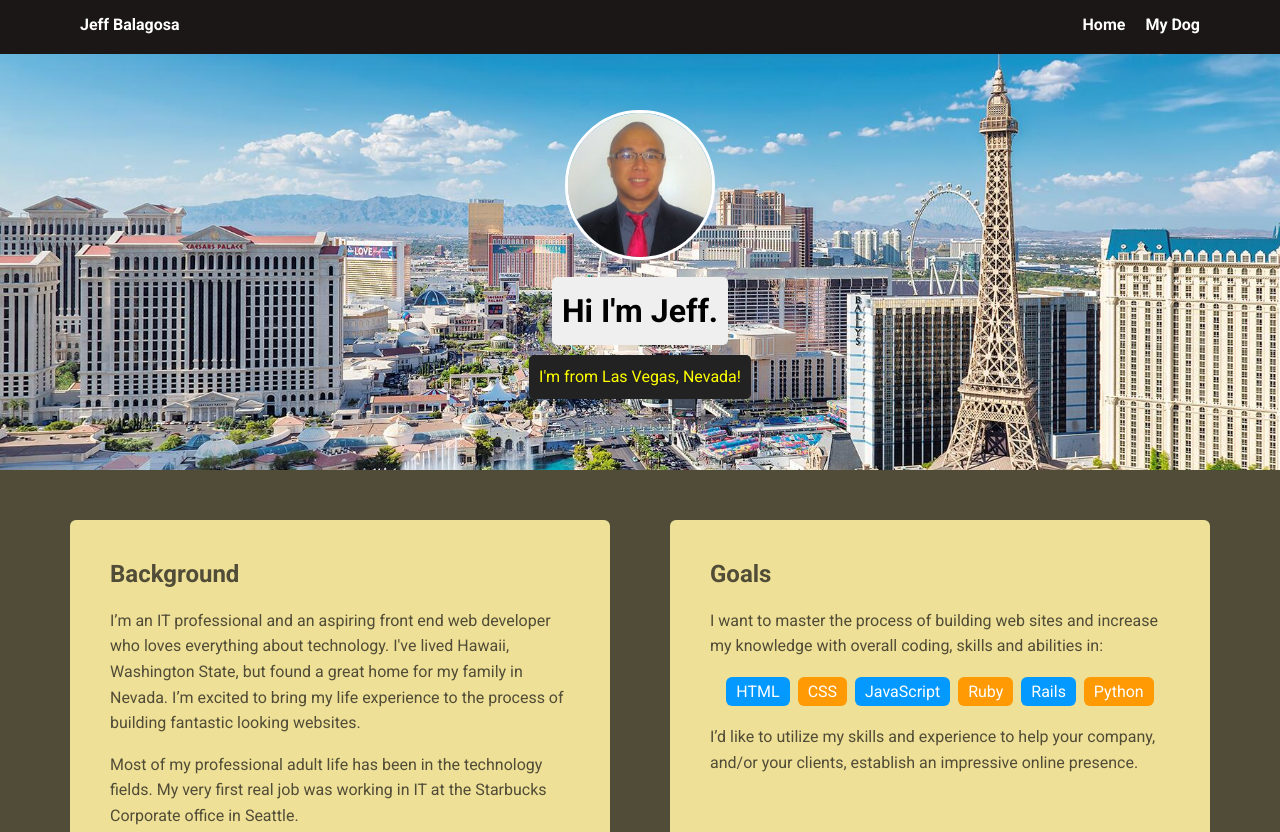
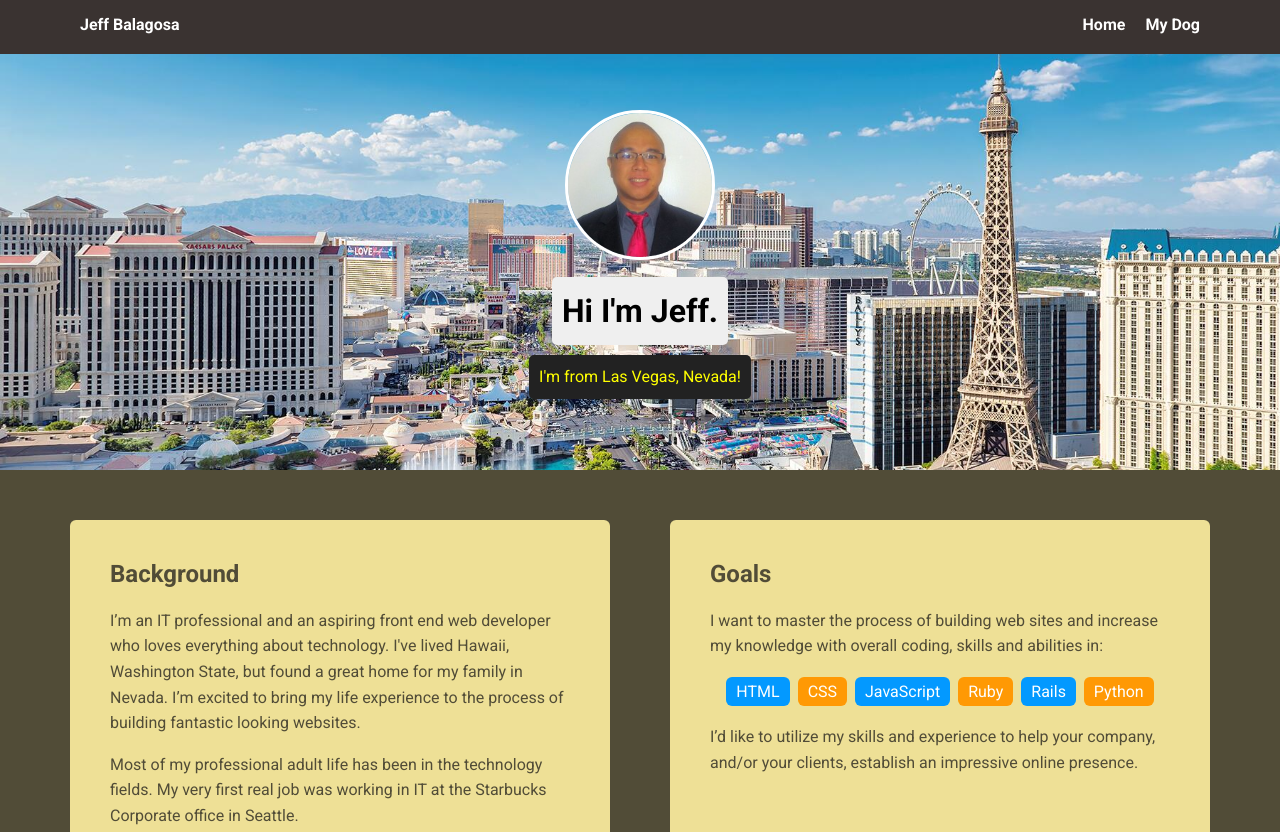
Before and after one commit to jeffbalagosa/Unit-1-Project, a plain HTML site: page index.html in a window 1280 px wide. Shown: the top 832 px of the page. Drawn offline with Linux system fonts and the light colour scheme; a web font is replaced by a local one.

Commit message:
changed nav bar color
changed nav bar color

```diff
--- a/styles.css
+++ b/styles.css
@@ -36,7 +36,7 @@ a:hover {
 
 .top-nav-bar {
   width: 100%;
-  background: rgb(26, 23, 22);
+  background: #3a3331;
   min-height: 30px;
   padding: 10px;
   position: fixed;
```
